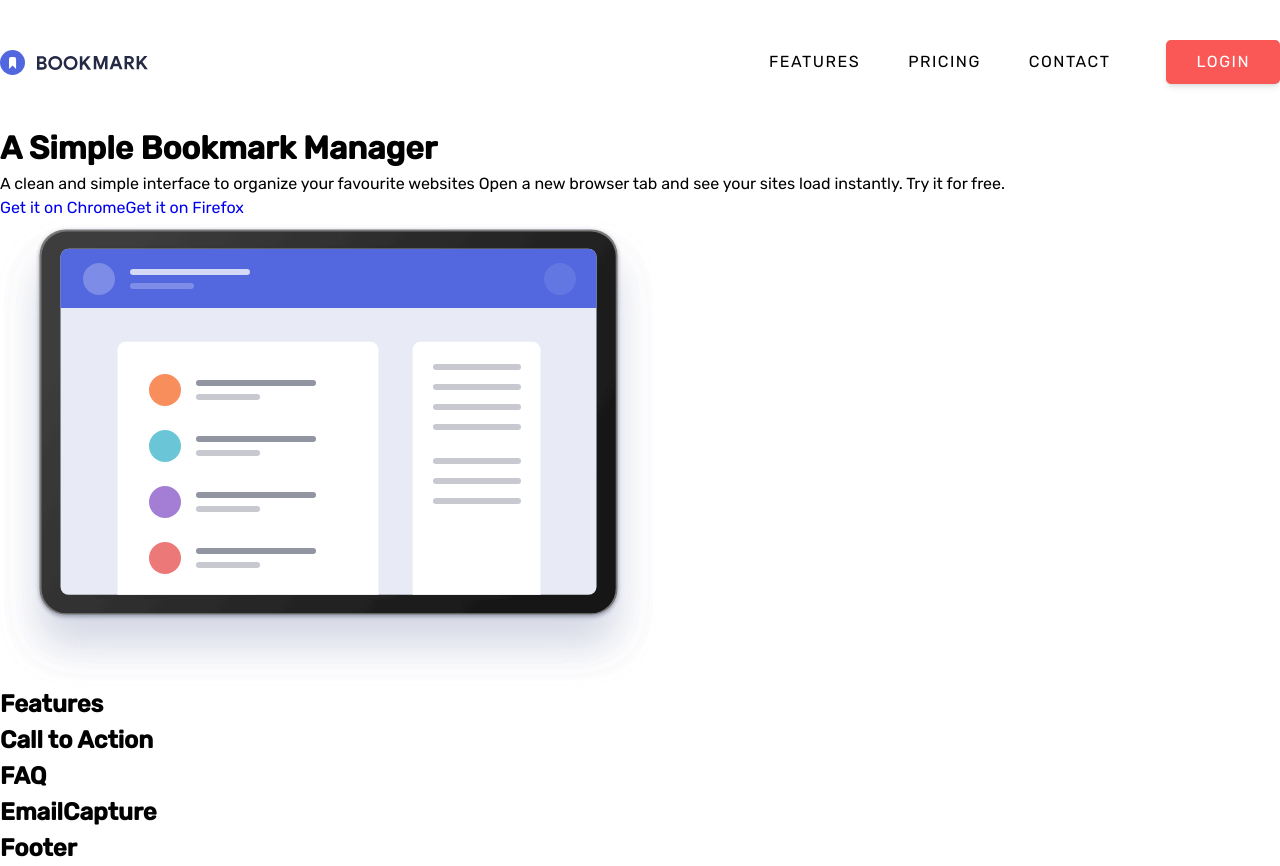
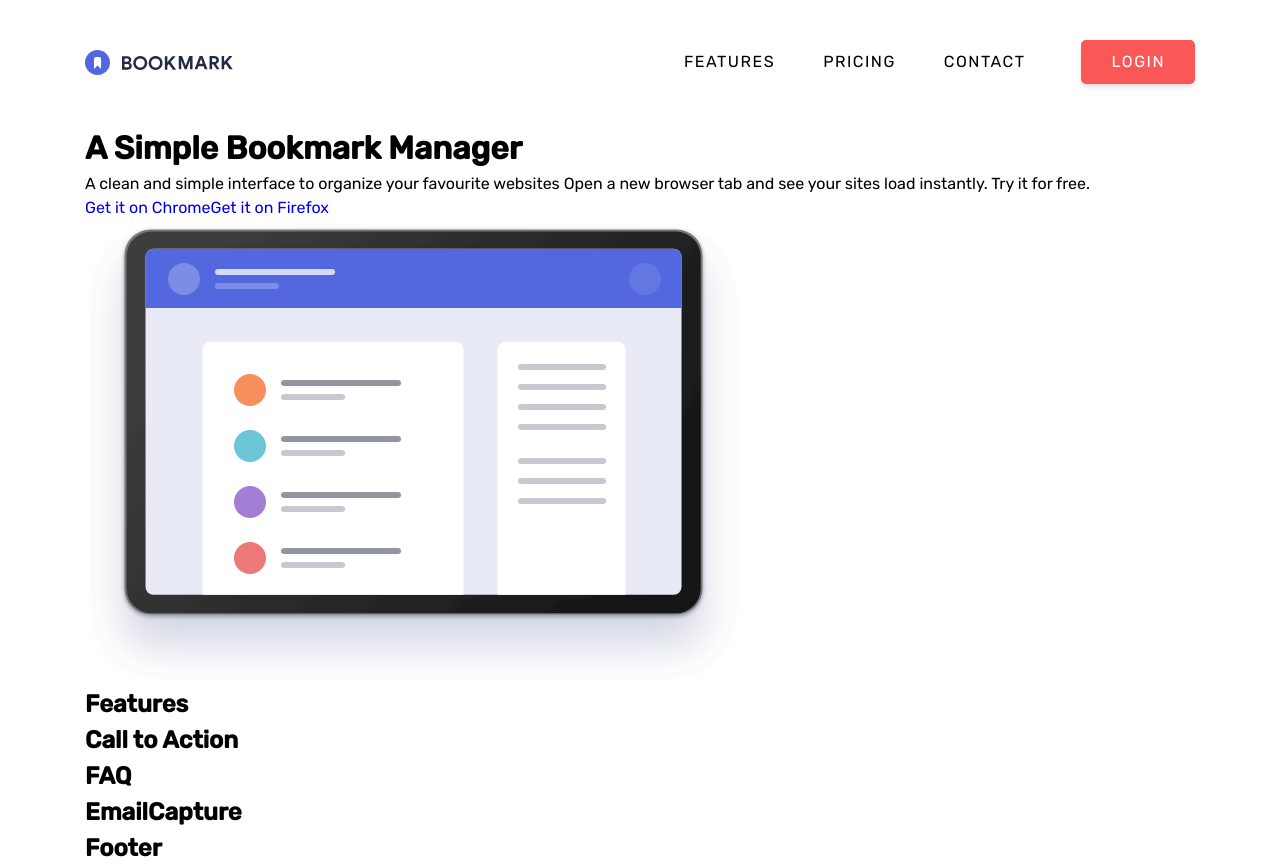
Before and after one commit to abmael-al/bookmark-landing-page, a React (Vite) app: page / in a window 1280 px wide. Built offline with nearby package versions, Linux system fonts and the light colour scheme.

Commit message:
feat: general container

```diff
--- /dev/null
+++ b/src/components/GeneralContainer/GeneralContainer.tsx
@@ -0,0 +1,14 @@
+import './generalContainer.css';
+
+interface GeneralContainerProps extends React.HTMLAttributes<HTMLDivElement> {}
+
+export const GeneralContainer = ({ children, className: wrapperClass, ...rest }: GeneralContainerProps) => {
+    return (
+        <div
+            className={`general__container ${wrapperClass || ''}`}
+            { ...rest }
+        >
+            {children}
+        </div>
+    );
+}
--- /dev/null
+++ b/src/components/GeneralContainer/generalContainer.css
@@ -0,0 +1,7 @@
+.general__container {
+    --max-width: 1110px;
+    --padding: 2rem;
+
+    width: min(var(--max-width), 100% - calc(var(--padding) * 2));
+    margin-inline: auto;
+}
--- a/src/components/index.ts
+++ b/src/components/index.ts
@@ -1 +1,2 @@
 export { NavigationMenu } from "./NaivgationMenu/NavigationMenu";
+export { GeneralContainer } from "./GeneralContainer/GeneralContainer";
--- a/src/pages/Home/Home.tsx
+++ b/src/pages/Home/Home.tsx
@@ -1,4 +1,5 @@
 import { Hero } from "./Hero/Hero"
+import { GeneralContainer } from "../../components"
 
 const Footer = () => {
     return <h2>Footer</h2>
@@ -22,13 +23,13 @@ const Features = () => {
 
 export const Home = () => {
     return (
-        <div>
+        <GeneralContainer>
             <Hero />
             <Features />
             <CallToAction />
             <FrequentlyAskedQuestions />
             <EmailCapture />
             <Footer />
-        </div>
+        </GeneralContainer>
     )
 }
```
